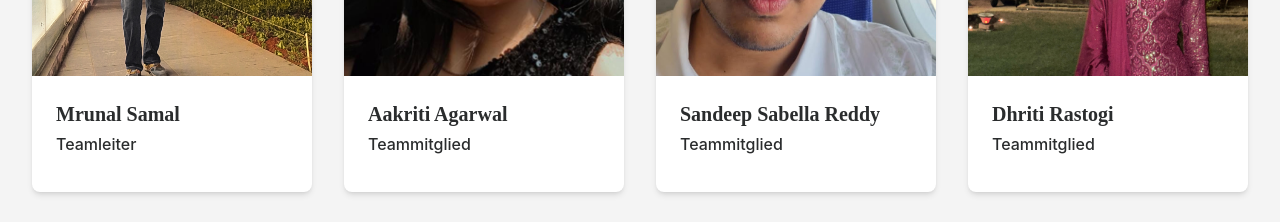
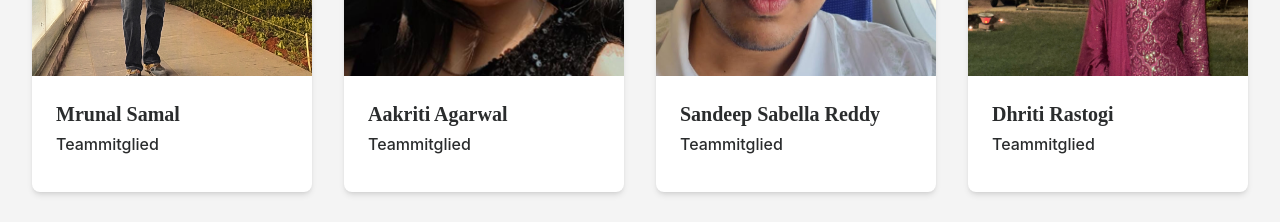
Before and after one commit to Mrnal123/GermanCookBook, a Next.js app: page /about in a window 1280 px wide. Shown: the part 1920-2142 px from the top of the page. Built offline with nearby package versions, Linux system fonts and the light colour scheme.

Commit message:
Update About page

```diff
--- a/pages/about.tsx
+++ b/pages/about.tsx
@@ -34,7 +34,7 @@ const AboutPage = () => {
   const teamMembers: TeamMember[] = [
     {
       name: 'Mrunal Samal',
-      role: 'Teamleiter',
+      role: 'Teammitglied',
       image: '/images/Mrunal.jpg'
     },
     {
```
